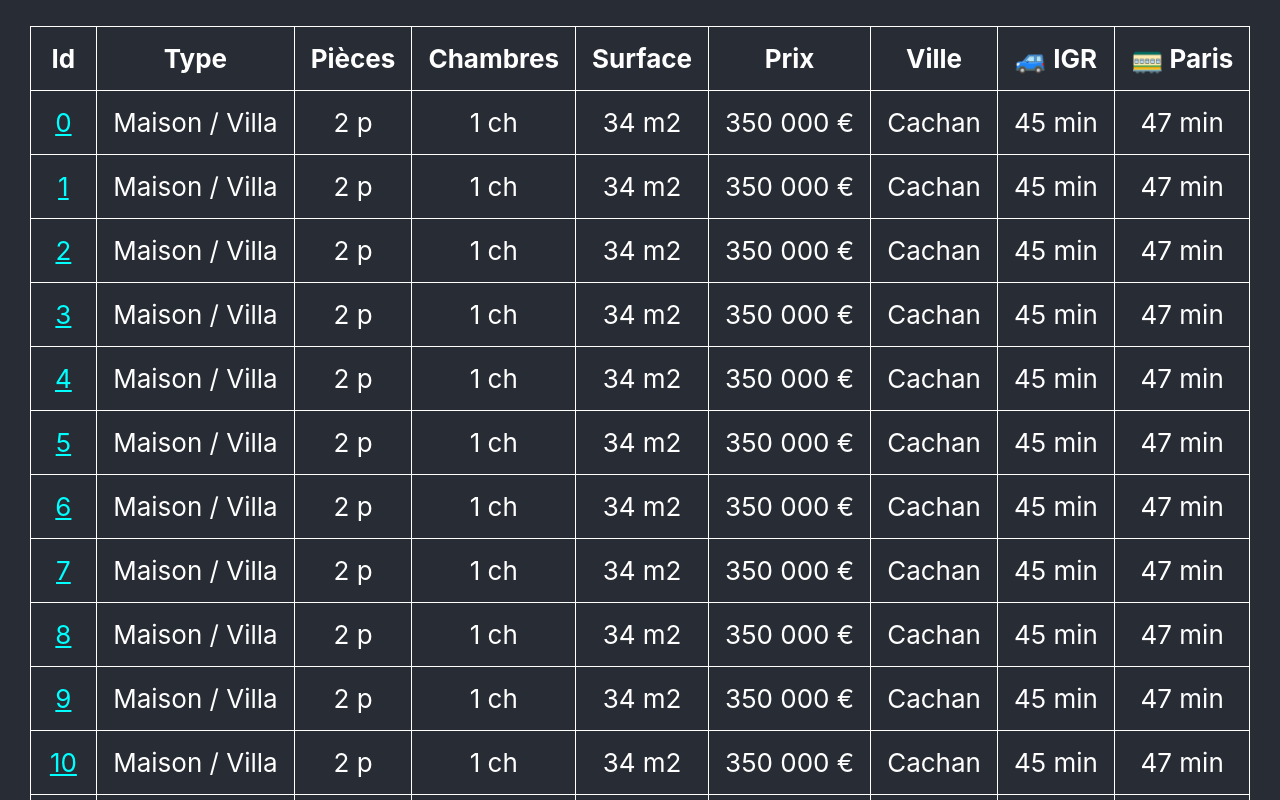
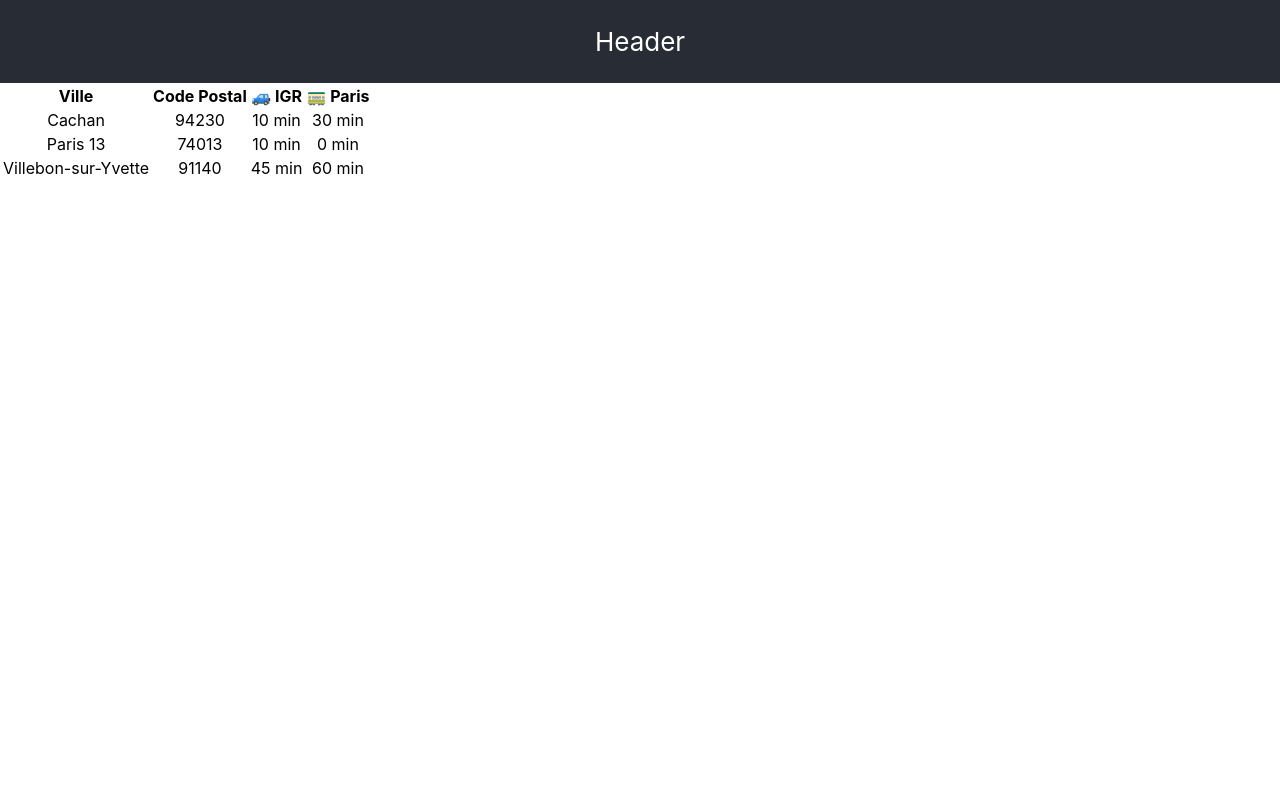
Before and after one commit to geekarist/cosynest, a React (Create React App) app: page / in a window 1280 px wide. Shown: the top 800 px of the page. Built offline with nearby package versions, Linux system fonts and the light colour scheme.

Commit message:
Mockup list of cities

```diff
--- a/src/App.css
+++ b/src/App.css
@@ -10,7 +10,7 @@
 
 .App-header {
   background-color: #282c34;
-  min-height: 100vh;
+  min-height: 10vh;
   display: flex;
   flex-direction: column;
   align-items: center;
@@ -31,21 +31,3 @@
     transform: rotate(360deg);
   }
 }
-
-table {
-  border: 1px solid white;
-  border-collapse: collapse;
-}
-
-table tr td, th {
-  border: 1px solid white;
-  padding: 16px;
-}
-
-a {
-  color: aqua;
-}
-
-a:visited {
-  color: lightgray;
-}
--- a/src/App.js
+++ b/src/App.js
@@ -5,59 +5,40 @@
   render() {
     return (
       <div className="App">
+
         <header className="App-header">
-          <p>
+          <p>Header</p>
+        </header>
+
         <table>
           <tr>
-                <th>Id</th>
-                <th>Type</th>
-                <th>Pièces</th>
-                <th>Chambres</th>
-                <th>Surface</th>
-                <th>Prix</th>
             <th>Ville</th>
+            <th>Code Postal</th>
             <th>🚙 IGR</th>
             <th>🚃 Paris</th>
           </tr>
-              {findAds().map(ad => {
-                return <tr>
-                  <td>
-                    <a href={ad.url} target="_blank">{ad.id}</a>
-                  </td>
-                  <td>{ad.type}</td>
-                  <td>{ad.rooms}</td>
-                  <td>{ad.bedrooms}</td>
-                  <td>{ad.area}</td>
-                  <td>{ad.price}</td>
-                  <td>{ad.city}</td>
-                  <td>{ad.commuteIgr}</td>
-                  <td>{ad.commuteParis}</td>
+          <tr>
+            <td>Cachan</td>
+            <td>94230</td>
+            <td>10 min</td>
+            <td>30 min</td>
           </tr>
-              }
-              )}
+          <tr>
+            <td>Paris 13</td>
+            <td>74013</td>
+            <td>10 min</td>
+            <td>0 min</td>
+          </tr>
+          <tr>
+            <td>Villebon-sur-Yvette</td>
+            <td>91140</td>
+            <td>45 min</td>
+            <td>60 min</td>
+          </tr>
         </table>
-          </p>
-        </header>
       </div>
     );
   }
 }
 
-function findAds() {
-  return [...Array(100)].map((obj, index) => {
-    return {
-      id: index,
-      url: "https://www.seloger.com/annonces/achat/maison/cachan-94/135790297.htm?ci=940016&idtt=2,5&idtypebien=2&naturebien=1,2,4&pxmax=350000&tri=initial&bd=ListToDetail",
-      type: "Maison / Villa",
-      rooms: "2 p",
-      bedrooms: "1 ch",
-      area: "34 m2",
-      price: "350 000 €",
-      city: "Cachan",
-      commuteIgr: "45 min",
-      commuteParis: "47 min"
-    }
-  })
-}
-
 export default App;
```
Lines whose indentation alone changed are shown as unchanged.
